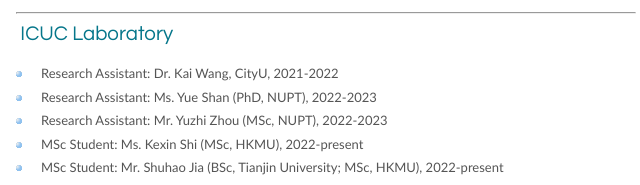
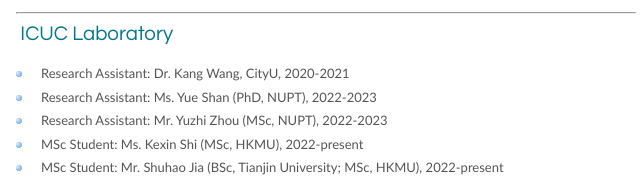
Before and after one commit to yfucityu/yfu.github.io, a plain HTML site: page Group.html in a window 1280 px wide. Shown: the part 243-428 px from the top of the page, 189-829 px from the left. Drawn offline with Linux system fonts and the light colour scheme.

Commit message:
Update Group.html

```diff
--- a/Group.html
+++ b/Group.html
@@ -65,7 +65,7 @@
         <h2>&nbsp;ICUC Laboratory&nbsp;</h2>
 
         <ul>
-          <li>Research Assistant: Dr. Kai Wang, CityU, 2021-2022</li>
+          <li>Research Assistant: Dr. Kang Wang, CityU, 2020-2021</li>
           <li>Research Assistant: Ms. Yue Shan (PhD, NUPT), 2022-2023</li>
           <li>Research Assistant: Mr. Yuzhi Zhou (MSc, NUPT), 2022-2023</li>
           <li>MSc Student: Ms. Kexin Shi (MSc, HKMU), 2022-present</li>
```
